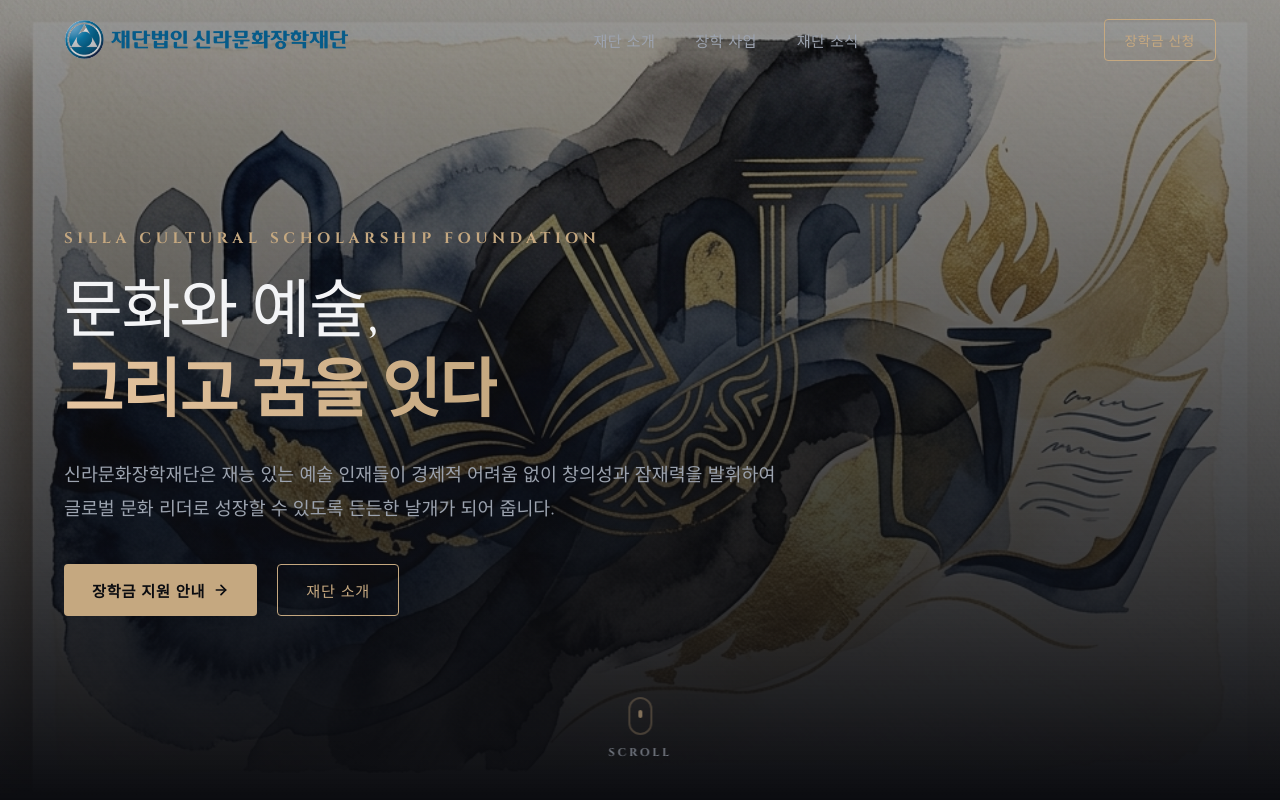
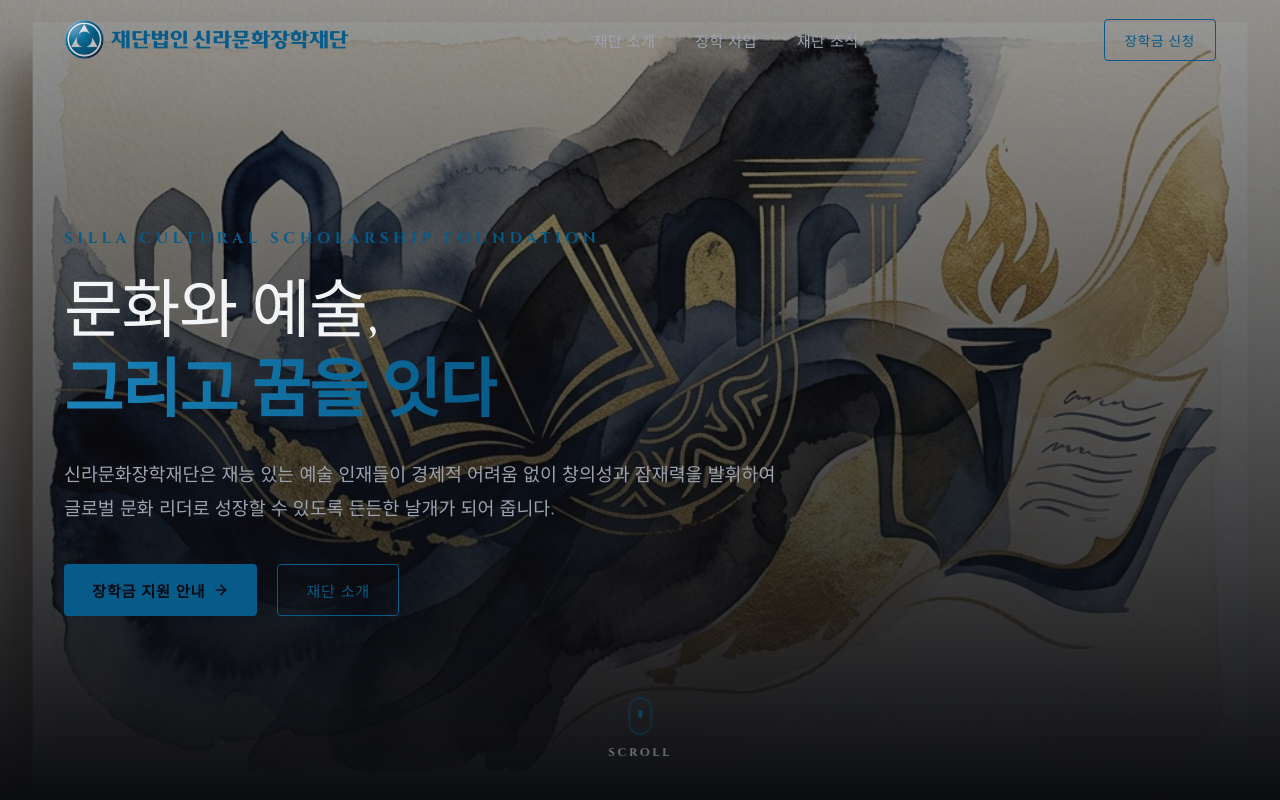
Before and after one commit to Yejin20181292/Cultural-Scholarship, a Vue app: page / in a window 1280 px wide. Shown: the top 800 px of the page. Built offline with nearby package versions, Linux system fonts and the light colour scheme.

Commit message:
main color 변경

```diff
--- a/src/style.css
+++ b/src/style.css
@@ -2,16 +2,16 @@
 
 :root {
   /* Color Palette */
-  --bg-color: #0b0c10;
-  --bg-card: rgba(26, 27, 35, 0.65);
-  --bg-card-hover: rgba(38, 40, 52, 0.85);
-  --border-color: rgba(197, 168, 128, 0.15);
-  --border-color-hover: rgba(197, 168, 128, 0.4);
+  --bg-color: #050b14;
+  --bg-card: rgba(13, 23, 38, 0.65);
+  --bg-card-hover: rgba(20, 35, 58, 0.85);
+  --border-color: rgba(6, 91, 137, 0.15);
+  --border-color-hover: rgba(6, 91, 137, 0.4);
 
-  --primary-color: #c5a880; /* Elegant Soft Gold */
-  --primary-glow: rgba(197, 168, 128, 0.25);
-  --secondary-color: #e5c49f; /* Bright Gold */
-  --accent-color: #8c6d4f; /* Warm Bronze */
+  --primary-color: #065B89; /* Silla Corporate Blue */
+  --primary-glow: rgba(6, 91, 137, 0.25);
+  --secondary-color: #1a82b8; /* Hover Blue */
+  --accent-color: #043f60; /* Dark Accent Blue */
 
   --text-primary: #f3f4f6;
   --text-secondary: #9ca3af;
@@ -51,7 +51,7 @@ html {
 
 body {
   overflow-x: hidden;
-  background: radial-gradient(circle at 50% 0%, #151821 0%, #0b0c10 70%);
+  background: radial-gradient(circle at 50% 0%, #0a1b2d 0%, #050b14 70%);
   min-height: 100vh;
 }
 
@@ -178,7 +178,7 @@ section {
 }
 
 .btn-outline:hover {
-  background-color: rgba(197, 168, 128, 0.08);
+  background-color: rgba(6, 91, 137, 0.08);
   color: var(--secondary-color);
   border-color: var(--secondary-color);
   transform: translateY(-2px);
@@ -198,7 +198,7 @@ section {
 .glass-card:hover {
   border-color: var(--border-color-hover);
   background: var(--bg-card-hover);
-  box-shadow: 0 20px 40px rgba(0, 0, 0, 0.4), 0 0 15px rgba(197, 168, 128, 0.05);
+  box-shadow: 0 20px 40px rgba(0, 0, 0, 0.4), 0 0 15px rgba(6, 91, 137, 0.05);
   transform: translateY(-5px);
 }
 
```
Also changed, not shown: src/assets/logo.png.
